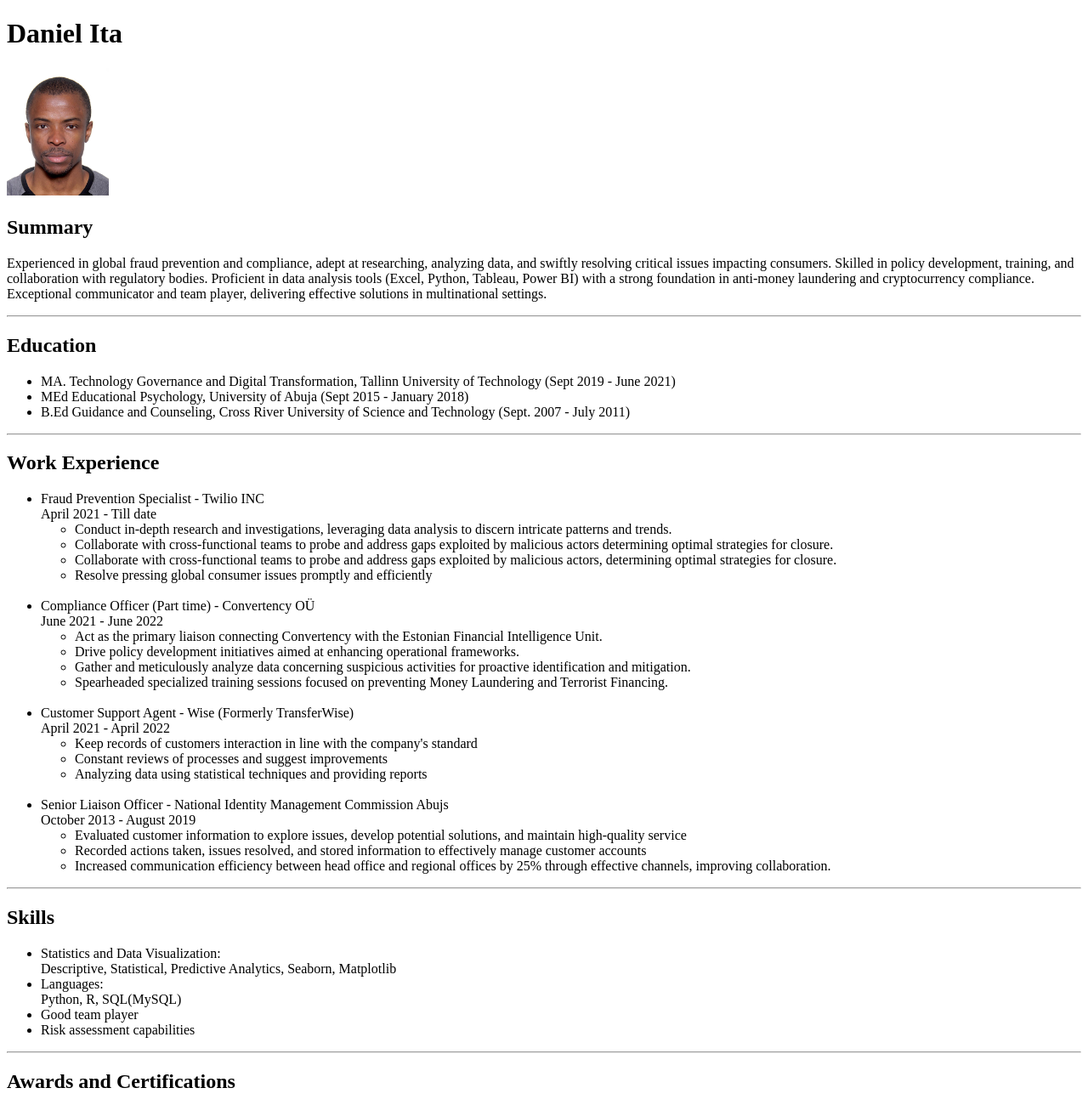
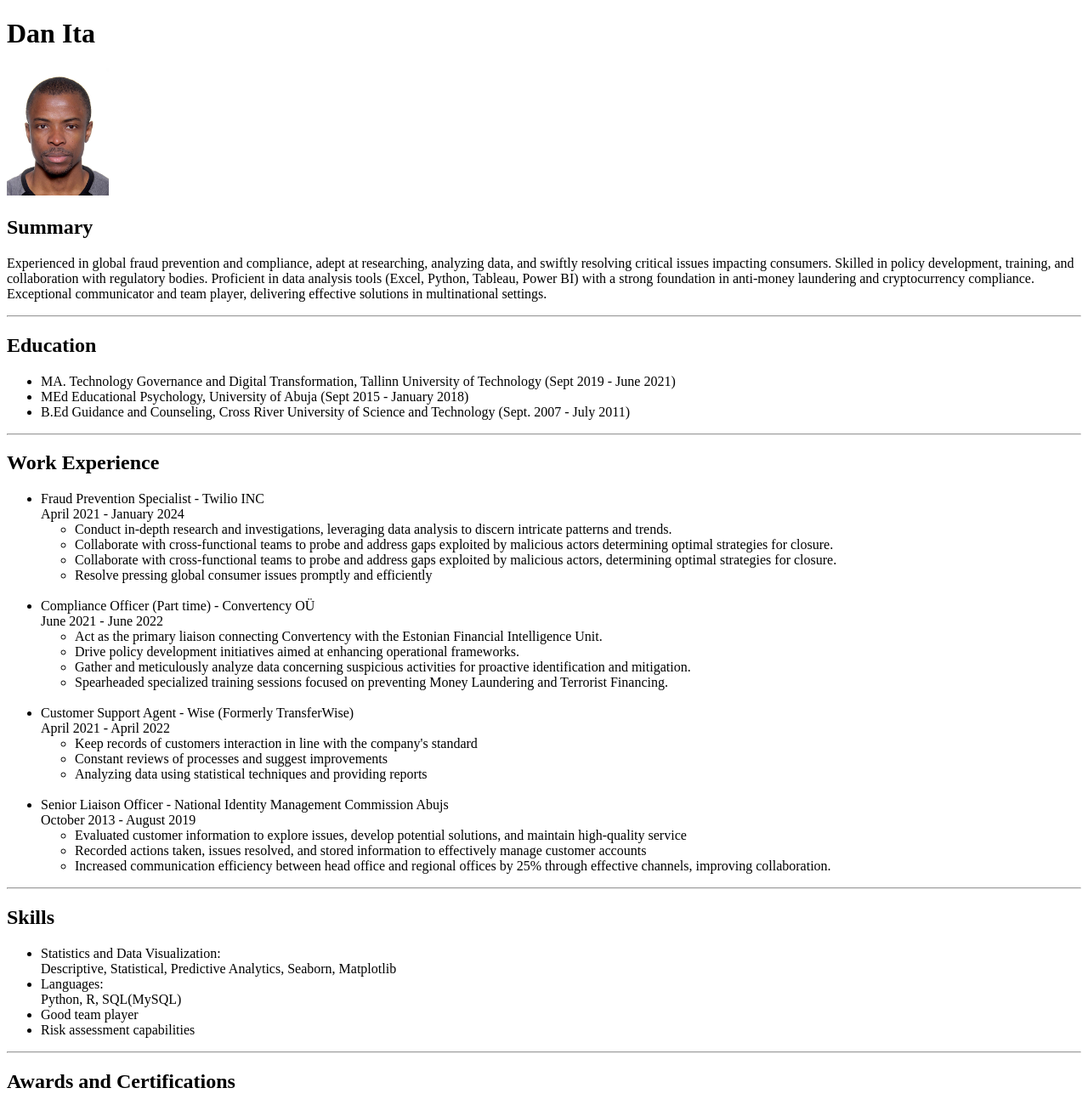
Before and after one commit to reliabledanny/Capstone-Project, a plain HTML site: page index.html in a window 1280 px wide. Shown: the top 1300 px of the page at 85% size. Drawn offline with Linux system fonts and the light colour scheme.

Commit message:
Update index.html

```diff
--- a/index.html
+++ b/index.html
@@ -6,7 +6,7 @@
     <title>My Resume</title>
   </head>
   <body>
-    <h1>Daniel Ita</h1>
+    <h1>Dan Ita</h1>
     <img src="./Dan_foto.png" height="150" />
 
     <h2>Summary</h2>
@@ -39,7 +39,7 @@
     <h2>Work Experience</h2>
     <ul>
       <li>Fraud Prevention Specialist - Twilio INC</li>
-      April 2021 - Till date
+      April 2021 - January 2024
       <ul>
         <li>
           Conduct in-depth research and investigations, leveraging data analysis
```
